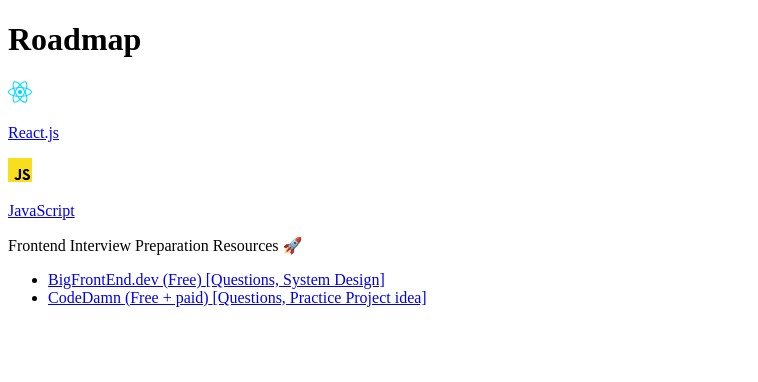
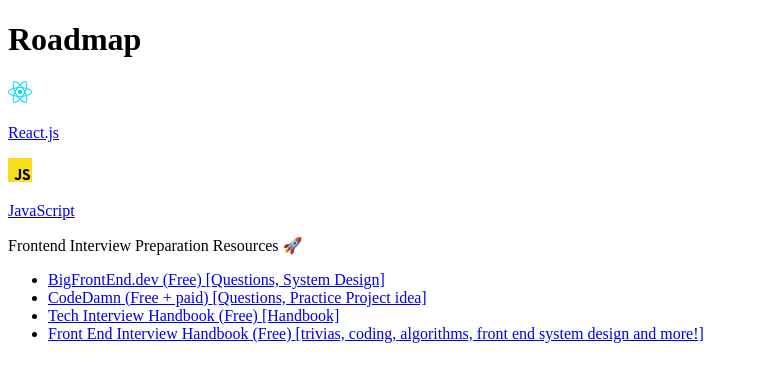
Before and after one commit to subrat611/OneStopDoc, a Next.js app: page /roadmap in a window 1280 px wide. Shown: the top 382 px of the page, without its empty margins (0-758 px from the left). Built offline with nearby package versions, Linux system fonts and the light colour scheme.

Commit message:
update: resources update

```diff
--- a/components/interview-preparation.tsx
+++ b/components/interview-preparation.tsx
@@ -15,7 +15,7 @@ export const InterviewPreparation = () => {
             <span className="text-slate-400">[Questions, System Design]</span>
           </a>
         </li>
-        <li className="text-lg">
+        <li className="text-lg my-3">
           <a
             href="https://codedamn.com/problems?page=1"
             target="_blank"
@@ -27,6 +27,28 @@ export const InterviewPreparation = () => {
             </span>
           </a>
         </li>
+        <li className="text-lg my-3">
+          <a
+            href="https://www.techinterviewhandbook.org/"
+            target="_blank"
+            className="hover:underline underline-offset-4"
+          >
+            Tech Interview Handbook (Free){" "}
+            <span className="text-slate-400">[Handbook]</span>
+          </a>
+        </li>
+        <li className="text-lg my-3">
+          <a
+            href="https://www.frontendinterviewhandbook.com/"
+            target="_blank"
+            className="hover:underline underline-offset-4"
+          >
+            Front End Interview Handbook (Free){" "}
+            <span className="text-slate-400">
+              [trivias, coding, algorithms, front end system design and more!]
+            </span>
+          </a>
+        </li>
       </ul>
     </div>
   );
```
